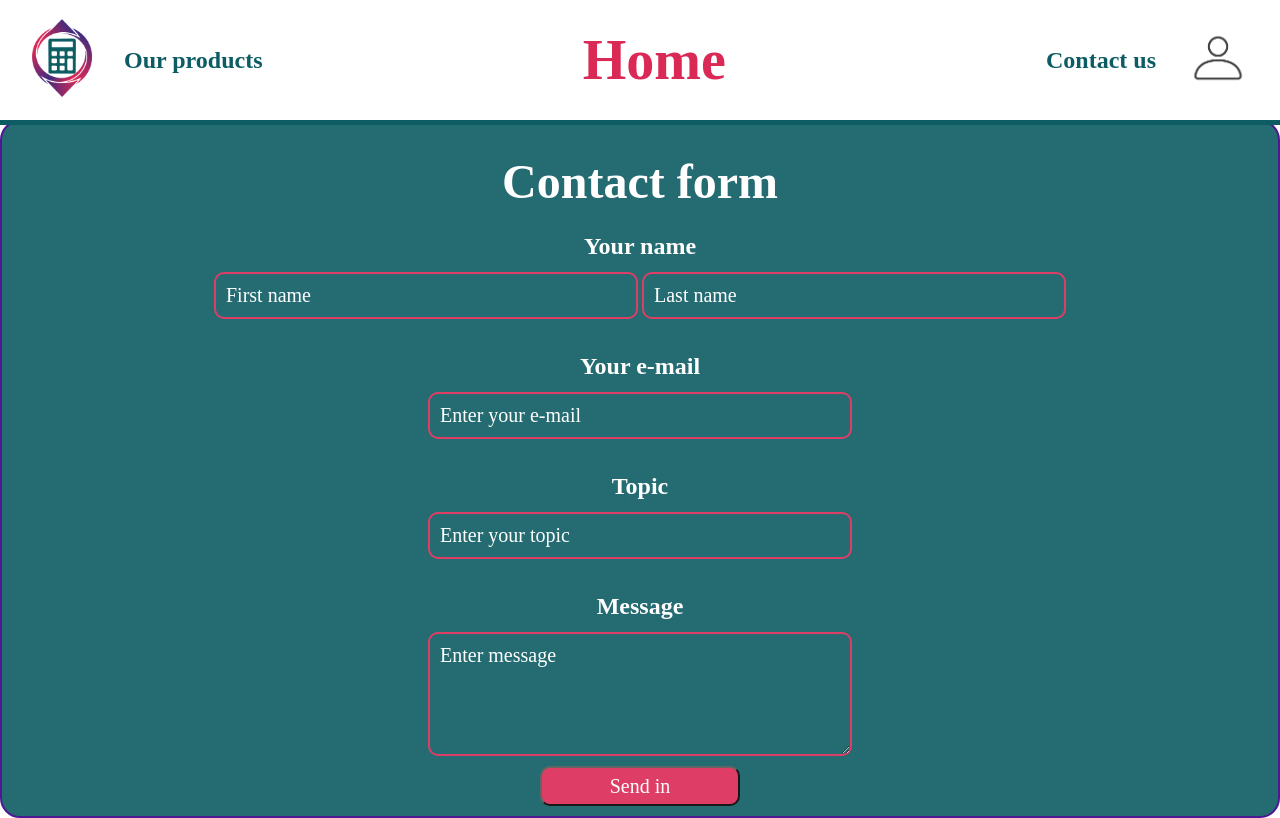
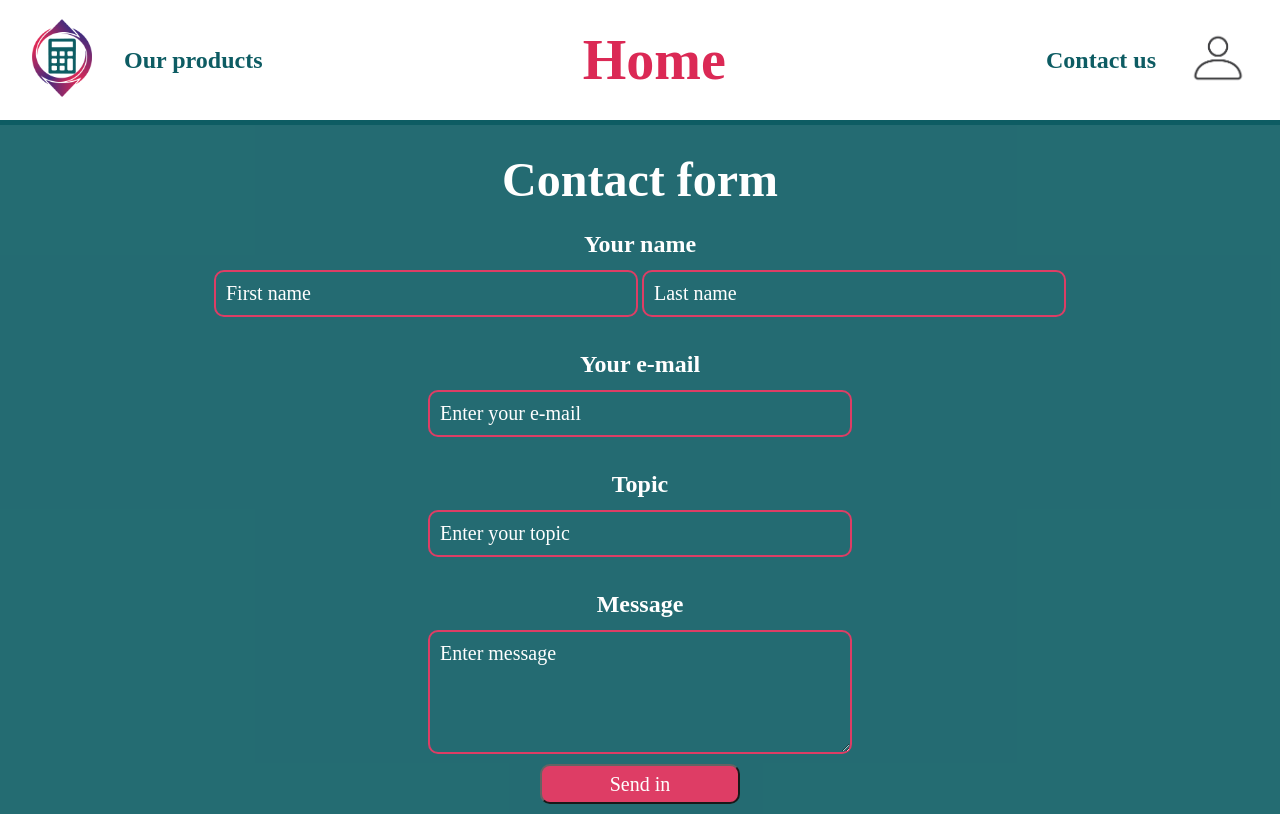
Before and after one commit to KavanKake/MultikitWebpage, a SvelteKit app in the folder my-app/: page /contactus in a window 1280 px wide. Built offline with nearby package versions, Linux system fonts and the light colour scheme; a web font is replaced by a local one.

Commit message:
Change of mail

```diff
--- a/my-app/src/routes/contactus/+page.svelte
+++ b/my-app/src/routes/contactus/+page.svelte
@@ -27,7 +27,7 @@
 <div class="content">
     <div class="form">
         <h1 class="contactform">Contact form</h1>
-            <form method="POST" action="https://formsubmit.co/contact@kavinlokeswaran.no">
+            <form method="POST" action="https://formsubmit.co/Kavin_Lokeswaran1407@outlook.com">
                 <h3 class="name">Your name</h3>
                 <div class="nameSplit">
                     <input name="Name" type="text" class="placeholderName" placeholder="First name" required>
@@ -133,8 +133,6 @@
         align-items: center;
         padding-left: 2em;
         padding-right: 2em;
-        border: #3B0086 2px solid;
-        border-radius: 20px 20px 20px 20px;
         background-color: #0D5C63;
         opacity: 0.9;
     }
```
